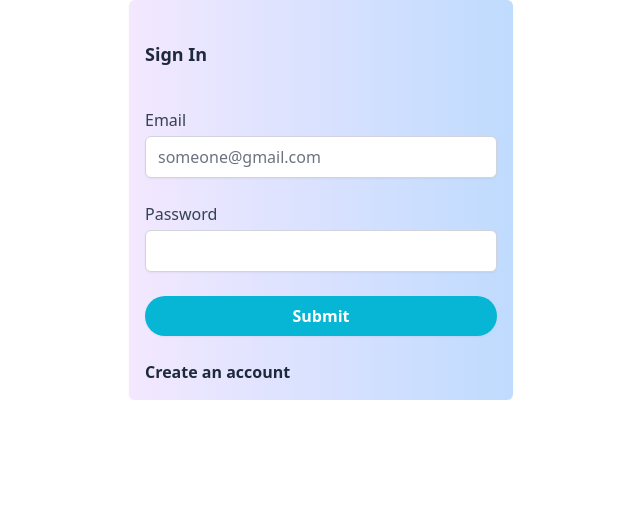
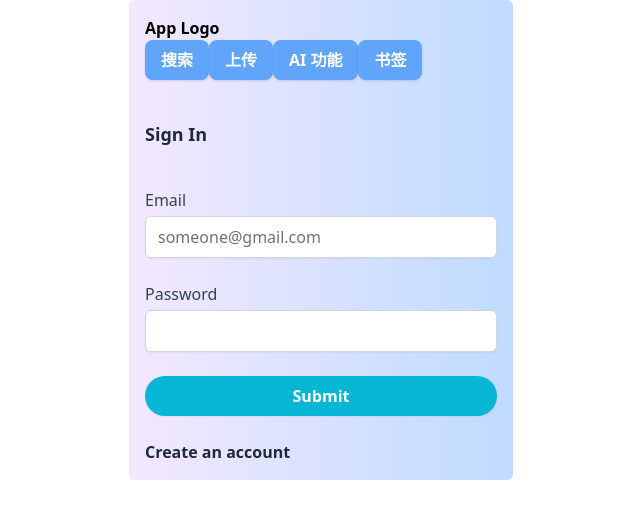
Before and after one commit to yang-smith/ask_your_bookmarks, a React (Vite) app: page / in a window 1280 px wide. Shown: the top 518 px of the page, without its empty margins (319-959 px from the left). Built offline with nearby package versions, Linux system fonts and the light colour scheme; no server answers.

Commit message:
add navigation bar

```diff
--- a/content-script/App.tsx
+++ b/content-script/App.tsx
@@ -1,5 +1,5 @@
 import browser from "webextension-polyfill";
-import {useEffect, useState} from "react";
+import { useEffect, useState } from "react";
 import SignIn from "./SignIn";
 import SearchComponent from "./Search";
 import React from "react";
@@ -20,12 +20,12 @@ const App = () => {
   const [error, setError] = useState('');
 
   async function getSession() {
-    const {data: {session}} = await browser.runtime.sendMessage({action: 'getSession'});
-    console.log("getsesion",session);
+    const { data: { session } } = await browser.runtime.sendMessage({ action: 'getSession' });
+    console.log("getsesion", session);
     setSession(session);
   }
   async function getUploadcheck() {
-    const response = await browser.runtime.sendMessage({action: 'getUploadcheck'});
+    const response = await browser.runtime.sendMessage({ action: 'getUploadcheck' });
     setUploadcheck(response.Uploadcheck);
   }
 
@@ -36,24 +36,24 @@ const App = () => {
 
   async function handleOnClick() {
     setLoading(true);
-    const {data} = await browser.runtime.sendMessage({action: 'fetch'});
+    const { data } = await browser.runtime.sendMessage({ action: 'fetch' });
     setFact(data);
     setLoading(false);
   }
 
   async function handleSignUp(email: string, password: string) {
-    await browser.runtime.sendMessage({action: 'signup', value: {email, password}});
+    await browser.runtime.sendMessage({ action: 'signup', value: { email, password } });
     setScreen(SCREEN.SIGN_IN)
   }
 
   async function handleSignIn(email: string, password: string) {
-    const {data, error} = await browser.runtime.sendMessage({action: 'signin', value: {email, password}});
+    const { data, error } = await browser.runtime.sendMessage({ action: 'signin', value: { email, password } });
     if (error) return setError(error.message)
     // console.log(data.session);
     setSession(data.session)
     await getUploadcheck();
     console.log("if uploadcheck: ", uploadcheck);
-    if(uploadcheck){
+    if (uploadcheck) {
       setScreen(SCREEN.SEARCH);
     } else {
       setScreen(SCREEN.UPLOAD);
@@ -61,7 +61,7 @@ const App = () => {
   }
 
   async function handleSignOut() {
-    const signOutResult = await browser.runtime.sendMessage({action: 'signout'});
+    const signOutResult = await browser.runtime.sendMessage({ action: 'signout' });
     setScreen(SCREEN.SIGN_IN);
     setSession(signOutResult.data);
   }
@@ -72,28 +72,28 @@ const App = () => {
         return <SignIn onSignIn={handleSignUp} title={'Sign Up'} onScreenChange={() => {
           setScreen(SCREEN.SIGN_IN);
           setError('');
-        }} helpText={'Got an account? Sign in'} error={error}/>;
+        }} helpText={'Got an account? Sign in'} error={error} />;
       }
       return <SignIn title='Sign In' onSignIn={handleSignIn} onScreenChange={() => {
         setScreen(SCREEN.SIGN_UP)
         setError('');
-      }} helpText={'Create an account'} error={error}/>
+      }} helpText={'Create an account'} error={error} />
 
     }
-    if(screen == SCREEN.UPLOAD) {
-      return <Upload onScreenChange={()=>{
+    if (screen == SCREEN.UPLOAD) {
+      return <Upload onScreenChange={() => {
         setScreen(SCREEN.SEARCH)
       }}></Upload>
-    } else if(screen == SCREEN.SEARCH) {
+    } else if (screen == SCREEN.SEARCH) {
       return <SearchComponent BackToSign={() => {
         setScreen(SCREEN.SIGN_IN)
       }}></SearchComponent>
-    } else if(screen == SCREEN.AI) {
+    } else if (screen == SCREEN.AI) {
       return <AIComponent ChangeToSearch={() => {
         setScreen(SCREEN.SEARCH)
       }
       }></AIComponent>
-    } else if(screen == SCREEN.BOOKMARKS) {
+    } else if (screen == SCREEN.BOOKMARKS) {
       return <BookMarks ChangeToSearch={() => {
         setScreen(SCREEN.SEARCH)
       }}></BookMarks>
@@ -114,10 +114,23 @@ const App = () => {
 
   return (
     // <div className='absolute top-0 left-0'>
-      <div className='flex flex-col gap-4 p-4 shadow-sm bg-gradient-to-r from-purple-100 to-blue-200 w-96 rounded-md'>
-        {/* <h1>Cat Facts!</h1> */}
-        {renderApp()}
+    <div className='flex flex-col gap-4 p-4 shadow-sm bg-gradient-to-r from-purple-100 to-blue-200 w-96 rounded-md'>
+      <div>
+        <div className="font-bold">App Logo</div>
+          <button className="py-2 px-4 bg-blue-400 hover:bg-blue-600 text-white font-semibold rounded-lg shadow transition duration-300" onClick={() => setScreen(SCREEN.SEARCH)}>搜索</button>
+          <button className="py-2 px-4 bg-blue-400 hover:bg-blue-600 text-white font-semibold rounded-lg shadow transition duration-300" onClick={() => setScreen(SCREEN.UPLOAD)}>上传</button>
+          <button className="py-2 px-4 bg-blue-400 hover:bg-blue-600 text-white font-semibold rounded-lg shadow transition duration-300" onClick={() => setScreen(SCREEN.AI)}>AI 功能</button>
+          <button className="py-2 px-4 bg-blue-400 hover:bg-blue-600 text-white font-semibold rounded-lg shadow transition duration-300" onClick={() => setScreen(SCREEN.BOOKMARKS)}>书签</button>
+        {session && (
+          <button className="ml-auto py-2 px-4 border border-white rounded-md hover:bg-white hover:text-blue-700 transition duration-300" onClick={handleSignOut}>
+            登出
+          </button>
+        )}
       </div>
+
+
+      {renderApp()}
+    </div>
     // </div>
   )
 }
```
